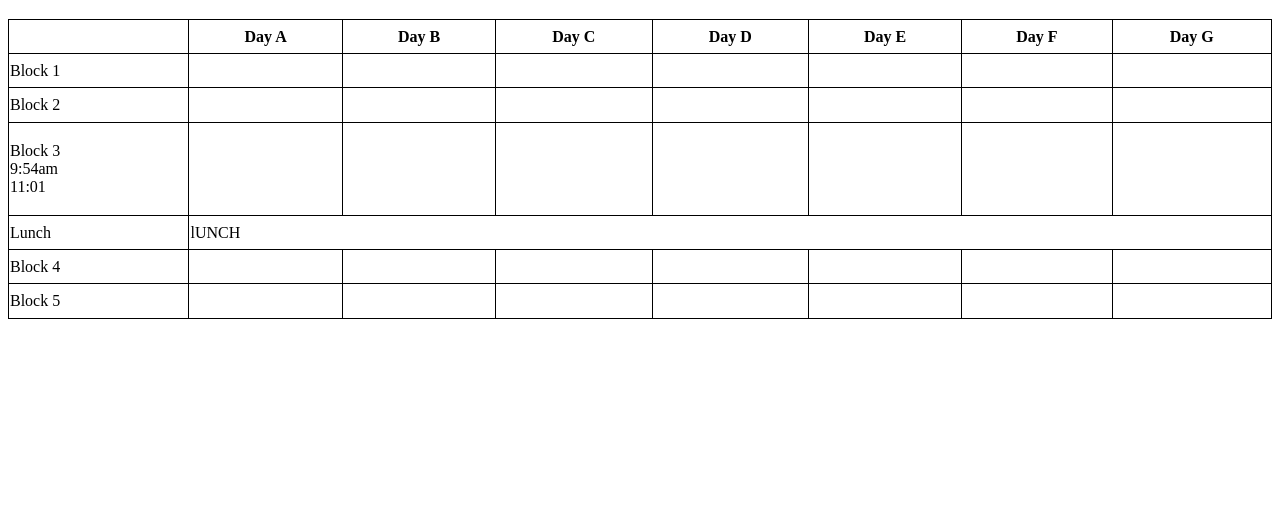
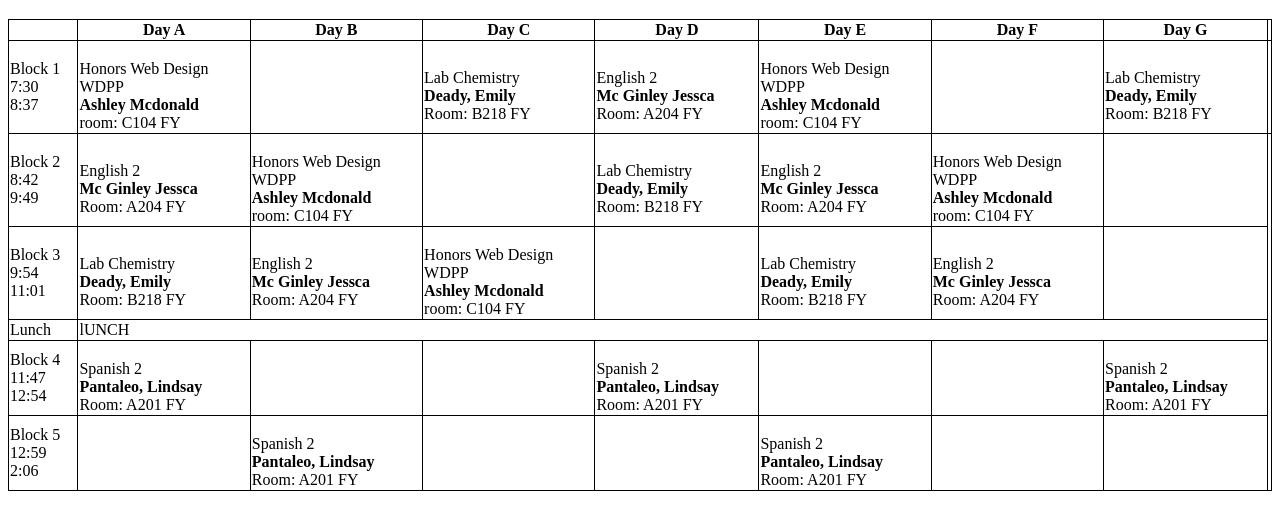
Before and after one commit to joeydonuts008/school-schedule, a plain HTML site: page Index.html in a window 1280 px wide. Shown: the part 61-590 px from the top of the page. Drawn offline with Linux system fonts and the light colour scheme.

Commit message:
finish schedule

```diff
--- a/Index.html
+++ b/Index.html
@@ -35,35 +35,62 @@
             <th>Day G</th>
         </tr>
         <tr>
-            <td>Block 1</td>
+            <td>Block 1<br>7:30<br>8:37</td>
+            <td><br>Honors Web Design<br>WDPP<br>
+            <strong>Ashley Mcdonald</strong><br>room: C104 FY<br>
+
             <td></td>
+            <td><br>Lab Chemistry<br>
+                <strong>Deady, Emily</strong>
+                <br>Room: B218 FY</td>
+            <td><br>English 2<br>
+                <strong>Mc Ginley Jessca</strong>
+                <br>Room: A204 FY<br></td>
+            <td><br>Honors Web Design<br>WDPP<br>
+                <strong>Ashley Mcdonald</strong><br>room: C104 FY<br></td>
             <td></td>
-            <td></td>
-            <td></td>
-            <td></td>
-            <td></td>
+            <td><br>Lab Chemistry<br>
+                <strong>Deady, Emily</strong>
+                <br>Room: B218 FY</td>
             <td></td>
         </tr>
         <tr>
-            <td>Block 2</td>
+            <td>Block 2<br>8:42<br>9:49</td>
+            <td><br>English 2<br>
+                <strong>Mc Ginley Jessca</strong>
+                <br>Room: A204 FY<br></td>
+            <td><br>Honors Web Design<br>WDPP<br>
+                <strong>Ashley Mcdonald</strong><br>room: C104 FY<br></td>
             <td></td>
-            <td></td>
-            <td></td>
-            <td></td>
-            <td></td>
-            <td></td>
+            <td><br>Lab Chemistry<br>
+                <strong>Deady, Emily</strong>
+                <br>Room: B218 FY</td>
+            <td><br>English 2<br>
+                <strong>Mc Ginley Jessca</strong>
+                <br>Room: A204 FY<br></td>
+            <td><br>Honors Web Design<br>WDPP<br>
+                <strong>Ashley Mcdonald</strong><br>room: C104 FY<br></td>
             <td></td>
         </tr>
         <tr>
-            <td>Block 3<Br>9:54am<Br>11:01
+            <td>Block 3<Br>9:54<Br>11:01
 
             </td>
+            <td><br>Lab Chemistry<br>
+                <strong>Deady, Emily</strong>
+                <br>Room: B218 FY</td>
+            <td><br>English 2<br>
+                <strong>Mc Ginley Jessca</strong>
+                <br>Room: A204 FY<br></td>
+            <td><br>Honors Web Design<br>WDPP<br>
+                <strong>Ashley Mcdonald</strong><br>room: C104 FY<br></td>
             <td></td>
-            <td></td>
-            <td></td>
-            <td></td>
-            <td></td>
-            <td></td>
+            <td><br>Lab Chemistry<br>
+                <strong>Deady, Emily</strong>
+                <br>Room: B218 FY</td>
+            <td><br>English 2<br>
+                <strong>Mc Ginley Jessca</strong>
+                <br>Room: A204 FY<br></td>
             <td></td>
         </tr>
         <tr>
@@ -72,22 +99,32 @@
 
         </tr>
         <tr>
-            <td>Block 4</td>
+            <td>Block 4<br>11:47<br>12:54</td>
+            <td><br>Spanish 2<br>
+                <Strong>Pantaleo, Lindsay</strong>
+                <br>Room: A201 FY</td>
             <td></td>
             <td></td>
+            <td><br>Spanish 2<br>
+                <Strong>Pantaleo, Lindsay</strong>
+                <br>Room: A201 FY</td>
             <td></td>
             <td></td>
+            <td><br>Spanish 2<br>
+                <Strong>Pantaleo, Lindsay</strong>
+                <br>Room: A201 FY</td>
+        </tr>
+        <tr>
+            <td>Block 5<br>12:59<br>2:06</td>
+            <td></td>
+            <td><br>Spanish 2<br>
+                <Strong>Pantaleo, Lindsay</strong>
+                <br>Room: A201 FY</td>
             <td></td>
             <td></td>
-            <td></td>
-        </tr>
-        <tr>
-            <td>Block 5</td>
-            <td></td>
-            <td></td>
-            <td></td>
-            <td></td>
-            <td></td>
+            <td><br>Spanish 2<br>
+                <Strong>Pantaleo, Lindsay</strong>
+                <br>Room: A201 FY</td>
             <td></td>
             <td></td>
         </tr>
```
